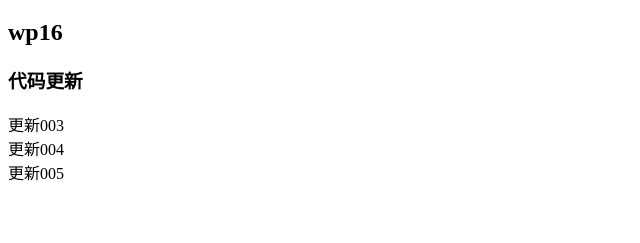
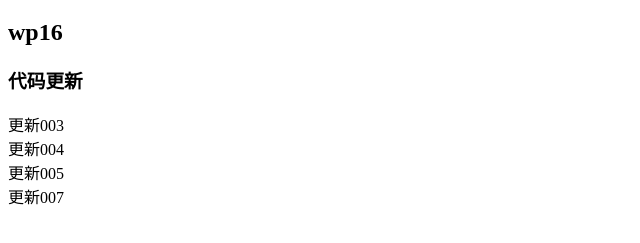
Before and after one commit to wlying99/test01, a plain HTML site: page src/index.html in a window 1280 px wide. Shown: the part 61-304 px from the top of the page, without its empty margins (0-640 px from the left). Drawn offline with Linux system fonts and the light colour scheme.

Commit message:
Update index.html

```diff
--- a/src/index.html
+++ b/src/index.html
@@ -16,6 +16,7 @@
   <div>更新004</div>
 
   <div>更新005</div>
+  <div>更新007</div>
 </body>
 
 </html>
```
